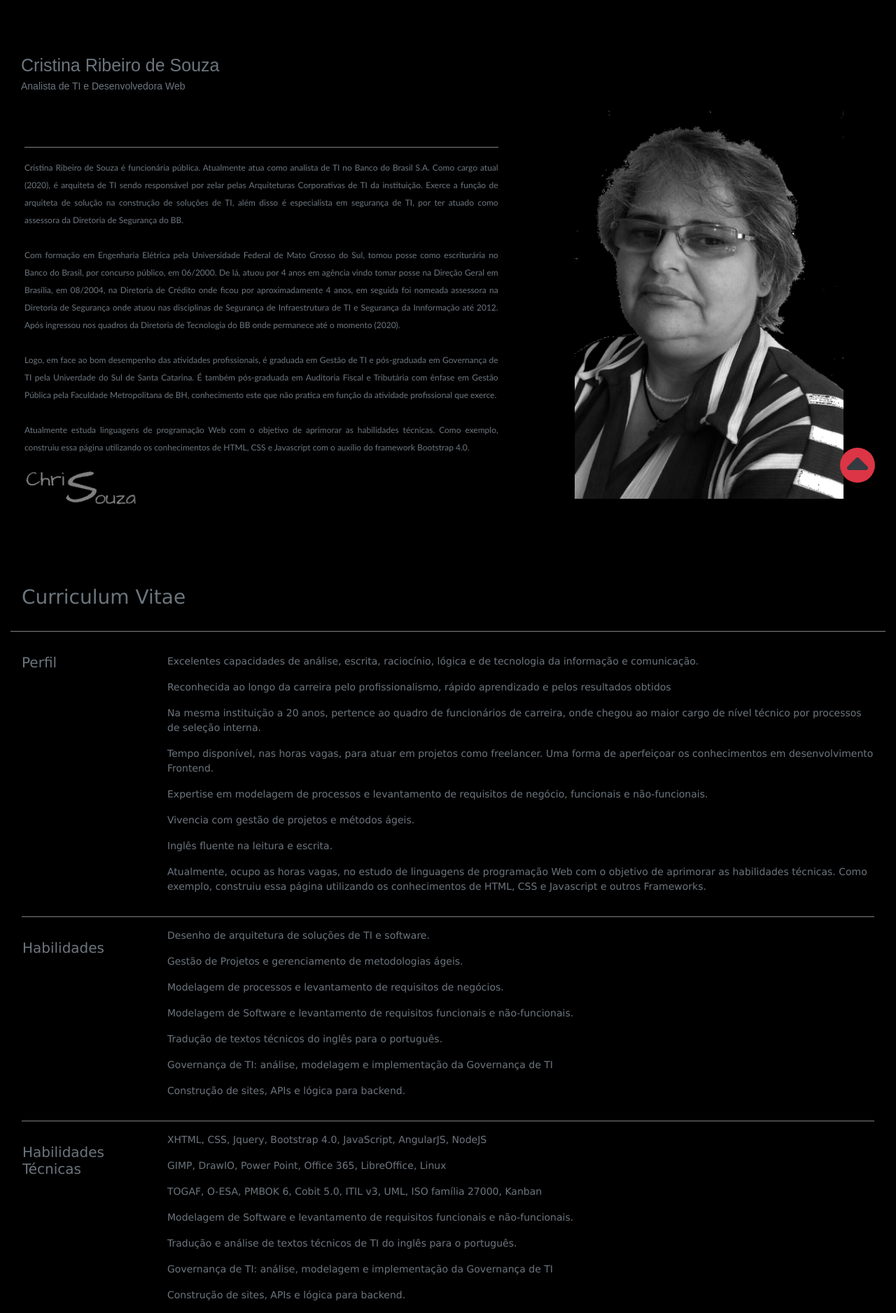
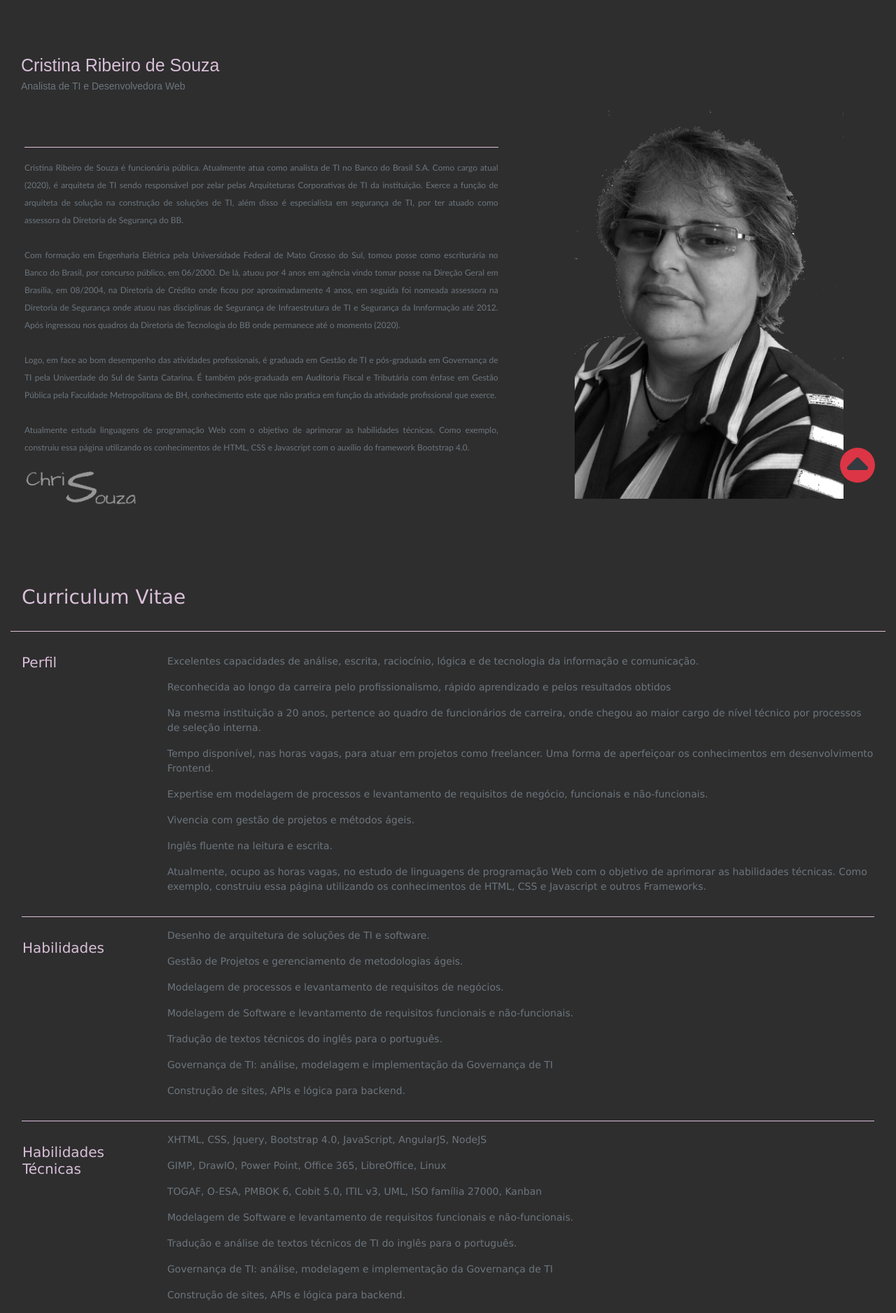
Before and after one commit to souzachristinna/myProfLandPage, a PHP site: page / in a window 1280 px wide. Shown: the part 90-1967 px from the top of the page at 70% size. Run offline with PHP 8.4, Linux system fonts and the light colour scheme; some libraries are stand-ins or nearby versions.

Commit message:
ajustes de formatação

```diff
--- a/assets/css/style.css
+++ b/assets/css/style.css
@@ -1,8 +1,13 @@
+* {
+    margin: 0;
+    padding: 0;
+    box-sizing: border-box;
+}
 
 #body {
     margin: 0;
     padding: 0;
-    background-color: black;
+    background-color: #2E2E2E;
 }
 
 #hiddenA, #hiddenE{
@@ -45,7 +50,7 @@
 }
 
 #div1, #card{
-    background-color: black;
+    background-color: #2E2E2E;
     z-index: 1;
     border: none;
 }
@@ -71,9 +76,17 @@ hr{
     border-color: thistle;
 }
 
+label,
+input,
+textarea,
+button {
+    display: block;
+    width: 100%;
+}
+
 
 .label {
-    color:gray;
+    color: gray;
     padding-top:6px;
     padding-left:0;
     padding-bottom:0;
@@ -92,7 +105,7 @@ hr{
 }
 
 .input {
-    color:gray;
+    color:thistle;
     padding-top:6px;
     padding-left:0;
     padding-bottom:6px;
@@ -114,16 +127,16 @@ hr{
 
 .input::placeholder {
     color: #373737;
-    opacity: .7;
+    opacity: .3;
     font-size: small;
     padding-left: 4px;
 }
 
 .btnB{
-    background-color: #373737;
+    background-color: thistle;
     padding-top:12px;
     line-height:18px;
-    color:ivory;
+    color:gray;
     padding-left:12px;
     padding-bottom:12px;
     padding-right:12px;
@@ -150,6 +163,7 @@ hr{
     border: none;
     background: none;
 }
+
 
 
 
@@ -188,7 +202,7 @@ hr{
     font-size: 14px;
     margin-left: 0px;
     padding: 0;
-    background: #dc3545;
+    background: red;
     }
   }
 
--- a/index.html
+++ b/index.html
@@ -87,12 +87,12 @@
 
     <div id="div1" class="container-fluid">
 
-            <div id="myName" class="container-fluid ml-0 text-muted" style="font-size: 25px; font-family: Arial, Helvetica, sans-serif;">
+            <div id="myName" class="container-fluid ml-0" style="color:thistle; font-size: 25px; font-family: Arial, Helvetica, sans-serif;">
                 <br><br>
                 Cristina Ribeiro de Souza
             </div>
 
-            <div id="myOccupation" class="container-fluid ml-0 mb-3 text-muted" style="font-size: 14px; font-family: Arial, Helvetica, sans-serif; font-weight: lighter; background: black;">
+            <div id="myOccupation" class="container-fluid ml-0 mb-3 text-muted" style="font-size: 14px; font-family: Arial, Helvetica, sans-serif; font-weight: lighter; background: #2E2E2E;">
                 Analista de TI e Desenvolvedora Web
             </div>
 
@@ -102,7 +102,7 @@
 
                         <div class="card-body ml-auto">
                             <!--meu texto-->
-                            <hr style="border-color:gray;">
+                            <hr style="border-color:thistle;">
                             <p id="textAboutMe" class="text-muted">Cristina Ribeiro de Souza é funcionária pública.  Atualmente atua como analista de TI no Banco do Brasil S.A.  Como cargo atual (2020), é arquiteta de TI sendo responsável por zelar pelas Arquiteturas Corporativas de TI da instituição. Exerce a função de arquiteta de solução na construção de soluções de TI, além disso é especialista em segurança de TI, por ter atuado como assessora da Diretoria de Segurança do BB. <br><br>
                                 Com formação em Engenharia Elétrica pela Universidade Federal de Mato Grosso do Sul, tomou posse como escriturária no Banco do Brasil, por concurso público, em 06/2000. De lá, atuou por 4 anos em agência vindo tomar posse na Direção Geral em Brasília, em 08/2004, na Diretoria de Crédito onde ficou por aproximadamente 4 anos, em seguida foi nomeada assessora na Diretoria de Segurança onde atuou nas disciplinas de Segurança de Infraestrutura de TI e Segurança da Innformação até 2012. Após ingressou nos quadros da Diretoria de Tecnologia do BB onde permanece até o momento (2020). <br> <br>
                                 Logo, em face ao bom desempenho das atividades profissionais, é graduada em Gestão de TI e pós-graduada em Governança de TI pela Univerdade do Sul de Santa Catarina. É também pós-graduada em Auditoria Fiscal e Tributária com ênfase em Gestão Pública pela Faculdade Metropolitana de BH, conhecimento este que não pratica em função da atividade profissional que exerce.  <br> <br>
@@ -129,15 +129,15 @@
 
 
     <!--Curriculum Vitae-->
-    <div id="textformat" class="container-fluid text-muted">
-
-        <h3 id="about" class="p-3">Curriculum Vitae</h3>
-        <hr style="border-color:gray;">
+    <div id="textformat" class="container-fluid text text-muted">
+
+        <h3 id="about" class="p-3" style="color:thistle">Curriculum Vitae</h3>
+        <hr style="border-color:thistle;">
 
         <div class="container-fluid p-3">
 
             <div class="row">
-                <div class="col-lg-2 col-sm-12"><h5>Perfil</h5></div>
+                <div class="col-lg-2 col-sm-12" style="color:thistle;"><h5>Perfil</h5></div>
                 <div class="col-lg-10 col-sm-12 text-left" style="font-size:14px;">
                     <p>Excelentes capacidades de análise, escrita, raciocínio, lógica e de tecnologia da informação e comunicação.</p>
                     <p>Reconhecida ao longo da carreira pelo profissionalismo, rápido aprendizado e pelos resultados obtidos</p>
@@ -150,9 +150,9 @@
                     <p>Atualmente, ocupo as horas vagas, no estudo de linguagens de programação Web com o objetivo de aprimorar as habilidades técnicas.  Como exemplo, construiu essa página utilizando os conhecimentos de HTML, CSS e Javascript e outros Frameworks.</p>
                 </div>
             </div> <!--close row-->
-            <hr style="border-color: gray;">
+            <hr style="border-color: thistle;">
             <div class="row">
-                <div class="col-lg-2 col-sm-12 p-3"><h5>Habilidades</h5></div>
+                <div class="col-lg-2 col-sm-12 p-3" style="color:thistle;"><h5>Habilidades</h5></div>
                 <div class="col-lg-10 col-sm-12 text-left" style="font-size:14px;">
                     <p>Desenho de arquitetura de soluções de TI e software.</p>
                     <p>Gestão de Projetos e gerenciamento de metodologias ágeis.</p>
@@ -163,9 +163,9 @@
                     <p>Construção de sites, APIs e lógica para backend.</p>
                 </div>
             </div> <!--close row-->
-            <hr style="border-color: gray;">
+            <hr style="border-color: thistle;">
             <div class="row">
-                <div class="col-lg-2 col-sm-12 p-3"><h5>Habilidades Técnicas</h5></div>
+                <div class="col-lg-2 col-sm-12 p-3" style="color:thistle;"    ><h5>Habilidades Técnicas</h5></div>
                 <div class="col-lg-10 col-sm-12 text-left" style="font-size:14px;">
                     <p>XHTML, CSS, Jquery, Bootstrap 4.0, JavaScript, AngularJS, NodeJS</p>
                     <p>GIMP, DrawIO, Power Point, Office 365, LibreOffice, Linux</p>
@@ -176,9 +176,9 @@
                     <p>Construção de sites, APIs e lógica para backend.</p>
                 </div>
             </div> <!--close row-->
-            <hr style="border-color: gray;">
+            <hr style="border-color: thistle;">
             <div class="row">
-                <div class="col-lg-2 col-sm-12 ml-0 p-3"><h5>Experiência</h5></div>
+                <div class="col-lg-2 col-sm-12 ml-0 p-3" style="color:thistle;"    ><h5>Experiência</h5></div>
                 <div class="col-lg-10 col-sm-12 text-left p-0" style="font-size:14px;">
                     <ul class="ml-0">1. Na organização em que estou lotada de 2000 a 2020
                         <li class="ml-4"> a. 7 anos como Arquiteta de TI - análise, estruturação e desenho de arquiteturas de referência corporativas de TI.</li>
@@ -196,9 +196,9 @@
 
                 </div>
             </div> <!--close row-->
-            <hr style="border-color: gray;">
+            <hr style="border-color: thistle;">
             <div class="row">
-                <div class="col-lg-2 col-sm-12 p-3"><h5>Formação</h5></div>
+                <div class="col-lg-2 col-sm-12 p-3" style="color:thistle;"><h5>Formação</h5></div>
                 <div class="col-lg-10 col-sm-12 text-left" style="font-size:14px;">
                     <p>Graduação: Gestão de Tecnologia da Informação<br><small>Unisul - Universidade do Sul de Santa Catarina - 2019</small></p>
                     <p>Especialização: Governança de TI<br><small>Unisul - Universidade do Sul de Santa Catarina - 2013</small></p>
@@ -208,9 +208,9 @@
                 </div>
             </div> <!--close row-->
 
-            <hr style="border-color: gray;">
+            <hr style="border-color: thistle;">
             <div class="row text-left">
-                <div class="col-lg-2 col-sm-12"><h5>Conquistas <br><small>aprovação em Concurso Público<small></h5></div>
+                <div class="col-lg-2 col-sm-12" style="color:thistle;"><h5>Conquistas <br><small>aprovação em Concurso Público<small></h5></div>
                 <div class="col-lg-10 col-sm-12 text-left" style="font-size:14px;">
                     <p>Concurso Público Dataprev - Cargo: Gestão de TIC - 2014</p>
                     <p>Concurso Público Agência Nacional de Recursos Hídricos - Cargo: Especialista em REcursos Hídricos - 2007</p>
@@ -229,7 +229,8 @@
 
     <!--Portfolio-->
     <div id="textformat" class="container-fluid text-muted text-left">
-        <h3 class="p-3" id="portfolio">Meu Portfólio</h3>
+        <hr style="border-color: thistle;">
+        <h3 class="p-3" id="portfolio" style="color:thistle;">Meu Portfólio</h3>
         <hr>
 
         <div class="container-fluid">
@@ -286,7 +287,8 @@
 
     <!--Hobbies-->
     <div id="textformat" class="container-fluid text-light">
-        <h3 class="p-3 text-muted" id="hobbies">Meus Hobbies</h3>
+        <hr style="border-color: thistle;">
+        <h3 class="p-3" id="hobbies" style="color:thistle;">Meus Hobbies</h3>
         <hr>
 
         <div class="card-columns p-3">
@@ -492,7 +494,8 @@
 
     <!--contatos-->
     <div id="textformat" class="container-fluid text-light text-muted">
-        <h3 id="contatos">Contate-me</h3>
+        <hr style="border-color: thistle;">
+        <h3 id="contatos" style="color:thistle;">Contate-me</h3>
         <hr>
 
         <div class="container-fluid">
@@ -502,7 +505,7 @@
                 <div class="col-sm-4 align-self-start float-left">
 
                         <div class="text-muted">
-                            <p style="font-size:18px">&nbspEstou nas Redes Sociais</p>
+                            <p style="font-size:18px; color:thistle;">&nbspEstou nas Redes Sociais</p>
                         </div>
 
                         <!-- Facebook -->
@@ -529,7 +532,7 @@
                         <br><br><br><br>
 
                         <div class="text-muted">
-                            <p style="font-size:18px">&nbspEstou Online</p>
+                            <p style="font-size:18px; color:thistle;">&nbspEstou Online</p>
                         </div>
 
                         <!-- Whatsapp -->
@@ -558,20 +561,20 @@
 
                 <!--Formulário-->
                 <div class="col-sm-8">
-
+                    <hr style="border-color: thistle;">
                     <div class="text-muted">
-                        <p style="font-size:18px">✉️ &nbspEnvie-me um email</p>
+                        <p style="font-size:18px; color:thistle;">✉️ &nbspEnvie-me um email</p>
                     </div>
 
                     <form action="https://formsubmit.co/csouzanoob@gmail.com" method="POST">
                         <label class="label" for="name">Nome</label>
-                        <input maxlength="60" class="input text-dark" type="text" name="name" id="name" placeholder="Seu Nome" style="background:gray;" required>
+                        <input maxlength="60" class="input text-dark" type="text" name="name" id="name" placeholder="Seu Nome" style="background:thistle;" required>
 
                         <label for="email" class="label">Email</label>
-                        <input maxlength="60" class="input text-dark" type="email" name="email" id="email" placeholder="Seu Email" style="background:gray;" required>
+                        <input maxlength="60" class="input text-dark" type="email" name="email" id="email" placeholder="Seu Email" style="background:thistle;" required>
 
                         <label for="message" class="label">Mensagem</label>
-                        <textarea class="input text-dark" name="message" id="message" maxlength="240" rows="10" placeholder="Sua mensagem aqui texto máximo de 240 caracteres" style="background:gray;"></textarea>
+                        <textarea class="input text-dark" name="message" id="message" maxlength="240" rows="10" placeholder="Sua mensagem aqui texto máximo de 240 caracteres" style="background:thistle;"></textarea>
 
                         <button class='btnB' type="submit">Enviar</button>
                         <input type="hidden" name="_next" value="https://souzachristinna.github.io/myProfLandPage/tks.html">
```
Also changed, not shown: tks.html (+10 -1 lines).
